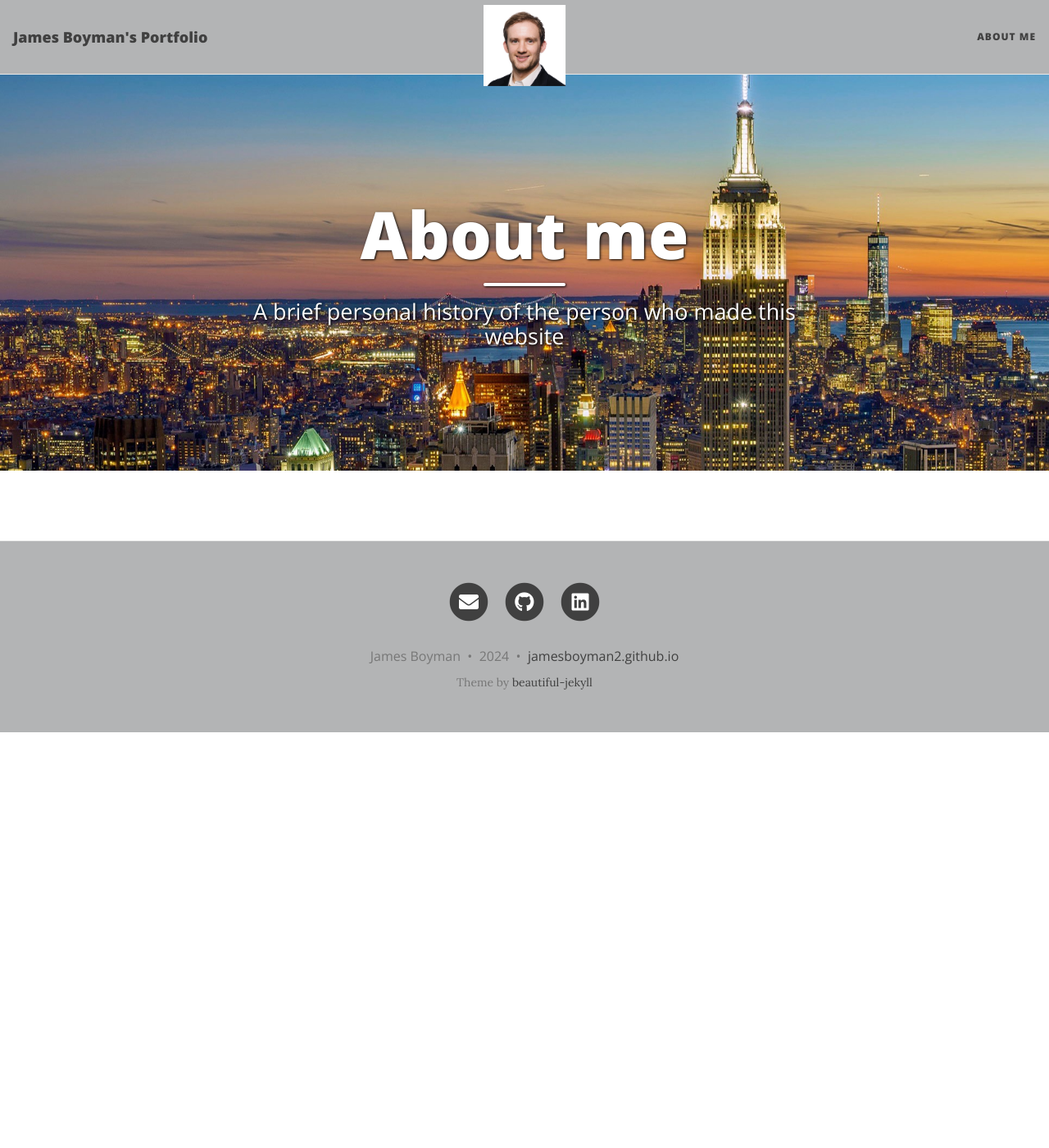
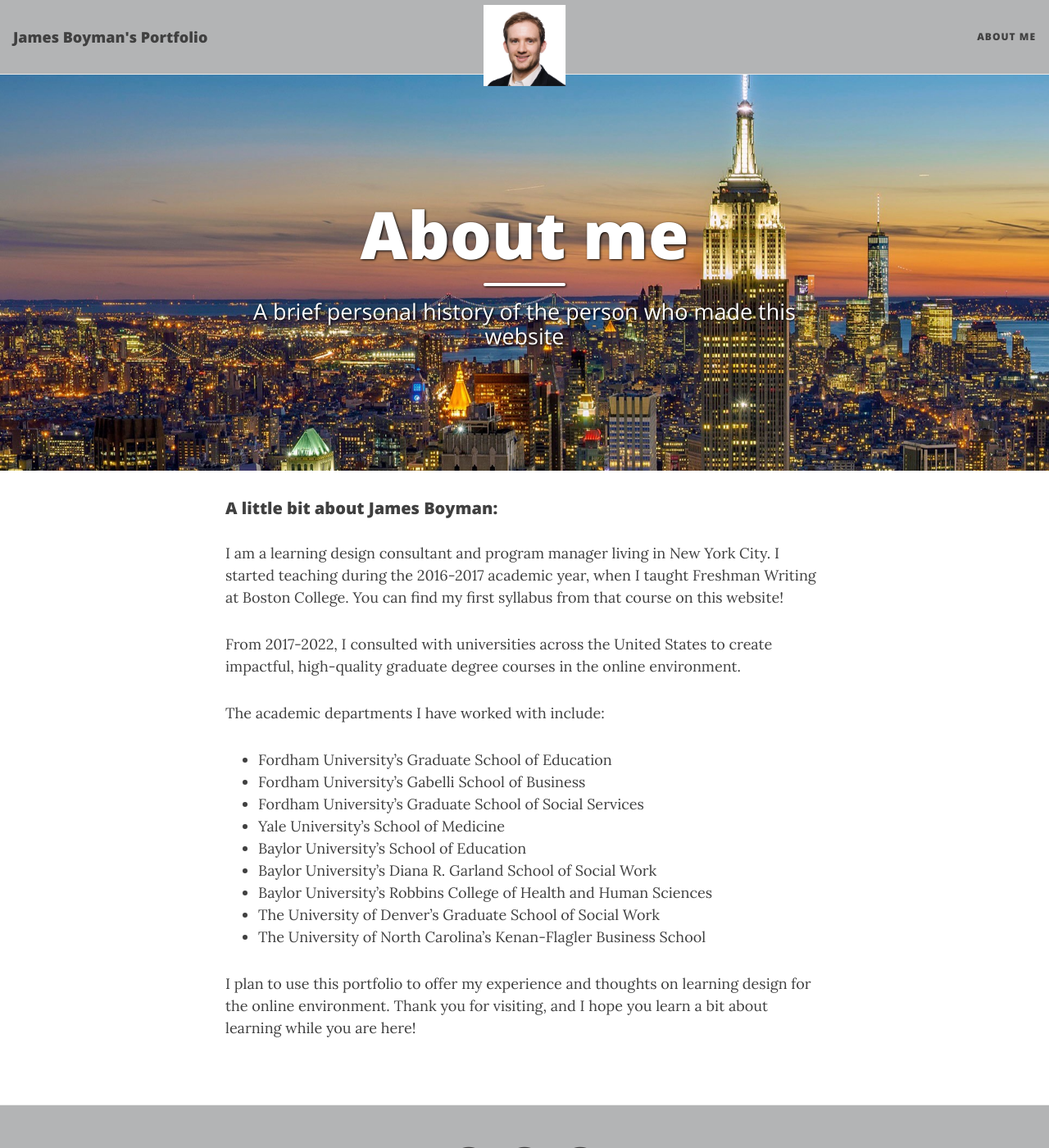
Before and after one commit to jamesboyman2/jamesboyman2.github.io, a Jekyll site: the page built from aboutme.md, in a window 1280 px wide and 1400 px high. Shown: the whole window at 82% size. Built offline with Jekyll 4.4.1, drawn with Linux system fonts in a browser that asks for light colours; nearby versions of some CDN libraries.

Commit message:
about me

```diff
--- a/aboutme.md
+++ b/aboutme.md
@@ -5,3 +5,23 @@ subtitle: A brief personal history of the person who made this website
 cover-img: /assets/img/aboutme/about_background.jpg
 share-img: /assets/img/aboutme/head_shot.jpg
 ---
+
+##### A little bit about James Boyman:
+
+I am a learning design consultant and program manager living in New York City. I started teaching during the 2016-2017 academic year, when I taught Freshman Writing at Boston College. You can find my first syllabus from that course on this website!
+
+From 2017-2022, I consulted with universities across the United States to create impactful, high-quality graduate degree courses in the online environment.
+
+The academic departments I have worked with include:
+
+* Fordham University's Graduate School of Education
+* Fordham University's Gabelli School of Business
+* Fordham University's Graduate School of Social Services
+* Yale University's School of Medicine
+* Baylor University's School of Education
+* Baylor University's Diana R. Garland School of Social Work
+* Baylor University's Robbins College of Health and Human Sciences
+* The University of Denver's Graduate School of Social Work
+* The University of North Carolina's Kenan-Flagler Business School
+
+I plan to use this portfolio to offer my experience and thoughts on learning design for the online environment. Thank you for visiting, and I hope you learn a bit about learning while you are here!
```
